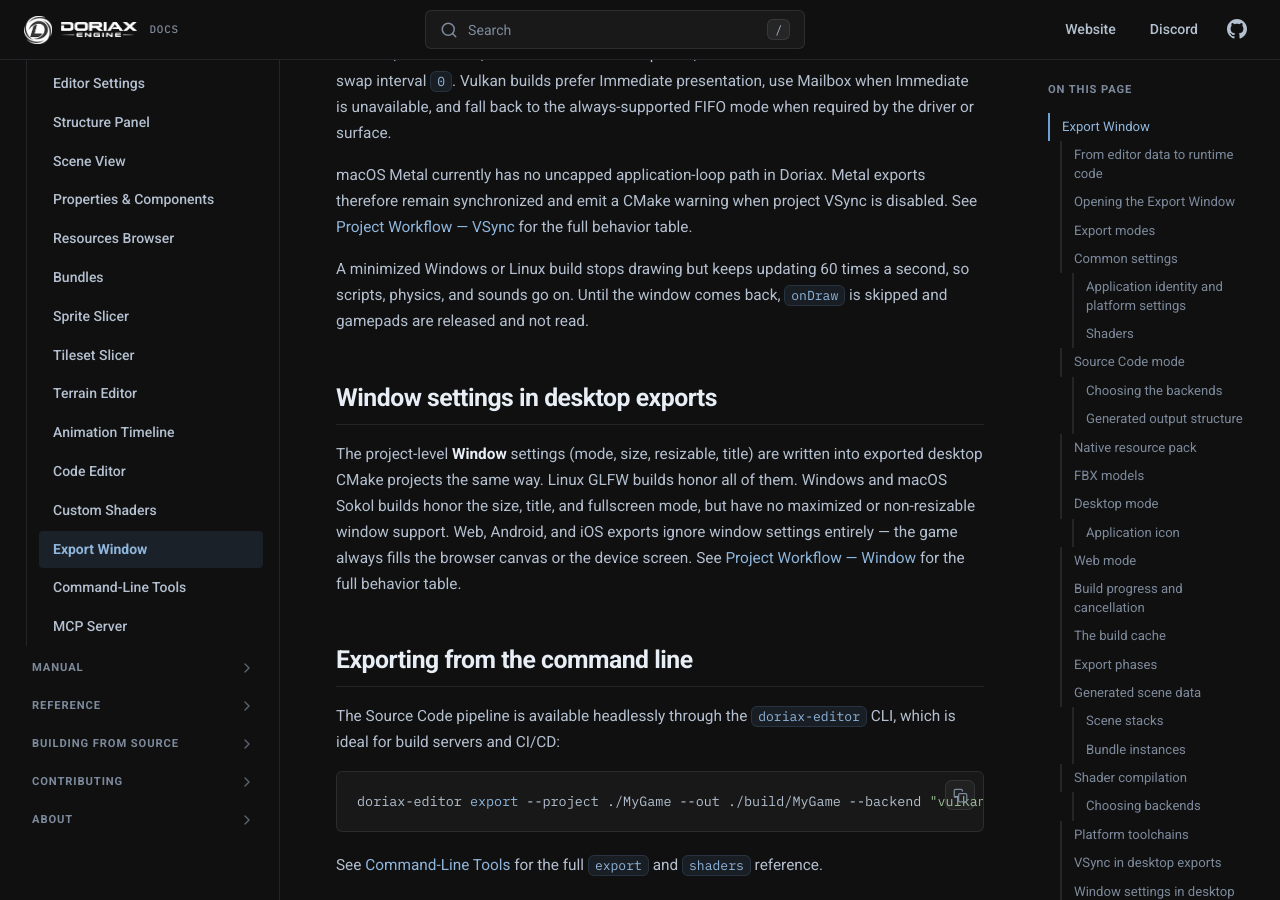
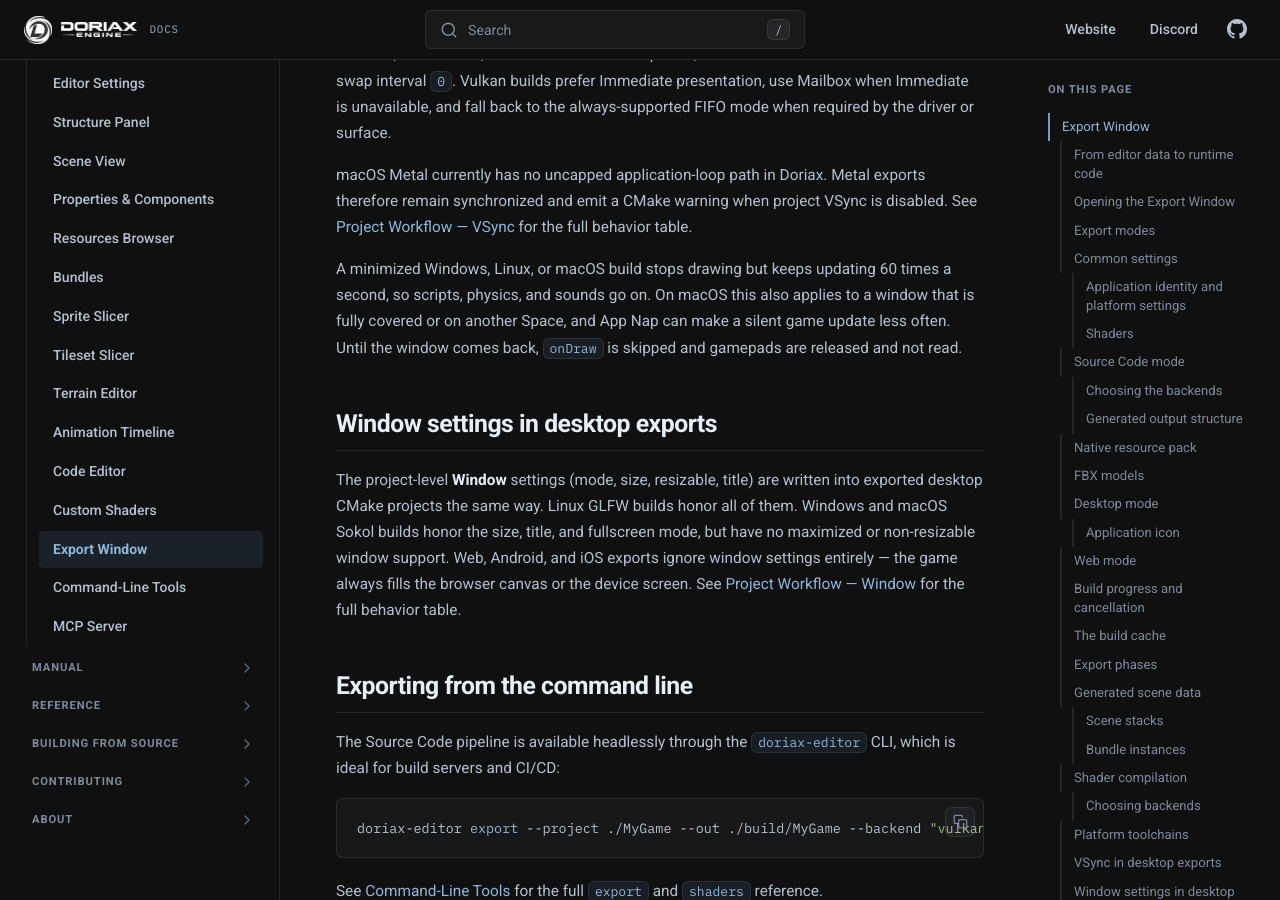
Before and after one commit to doriaxengine/doriax-docs, an MkDocs documentation site: the page built from docs/editor/export.md, in a window 1280 px wide and 900 px high, scrolled down 16606 px. Built offline with MkDocs 1.6.1, drawn with Linux system fonts in a browser that asks for light colours; comment, search, counter and statistics services are not loaded.

Commit message:
Doc minimized macOS games

```diff
--- a/docs/editor/export.md
+++ b/docs/editor/export.md
@@ -532,10 +532,11 @@ macOS Metal currently has no uncapped application-loop path in Doriax. Metal exp
 therefore remain synchronized and emit a CMake warning when project VSync is disabled.
 See [Project Workflow — VSync](project-workflow.md#vsync) for the full behavior table.
 
-A minimized Windows or Linux build stops drawing but keeps updating 60 times a second, so
-scripts, physics, and sounds go on. Until the window comes back,
-[`onDraw`](../reference/classes/engine.md#ondraw) is skipped and gamepads are released and
-not read.
+A minimized Windows, Linux, or macOS build stops drawing but keeps updating 60 times a
+second, so scripts, physics, and sounds go on. On macOS this also applies to a window that
+is fully covered or on another Space, and App Nap can make a silent game update less
+often. Until the window comes back, [`onDraw`](../reference/classes/engine.md#ondraw) is
+skipped and gamepads are released and not read.
 
 ## Window settings in desktop exports
 
```
Also changed, not shown: docs/reference/classes/engine.md (+2 -2 lines).
